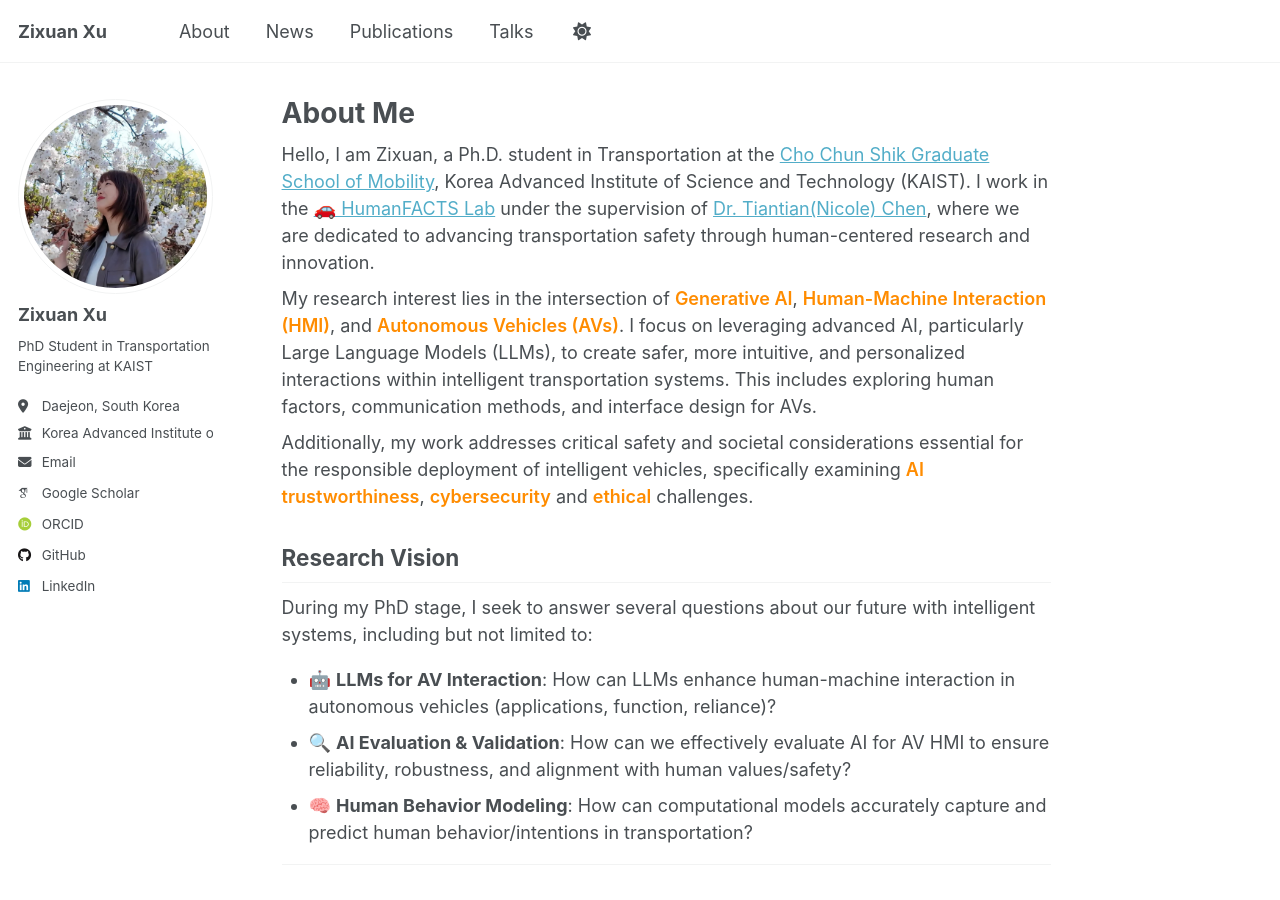
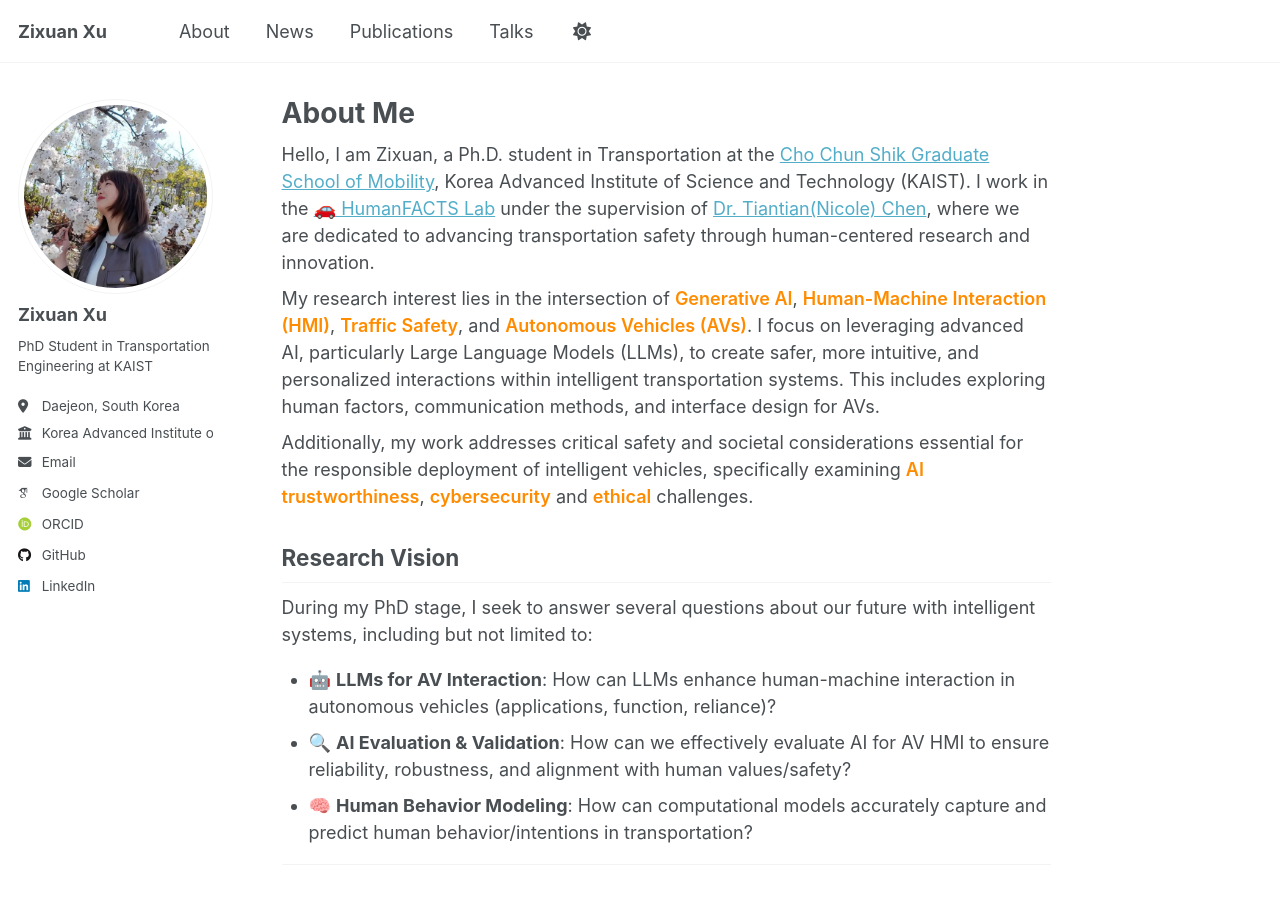
Before and after one commit to zixuan-xu72/zixuan-xu72.github.io, a Jekyll site: the page built from _pages/about.md, in a window 1280 px wide and 900 px high. Built offline with Jekyll 4.4.1, drawn with Linux system fonts in a browser that asks for light colours; some web fonts are replaced.

Commit message:
Update about.md

```diff
--- a/_pages/about.md
+++ b/_pages/about.md
@@ -12,7 +12,7 @@ redirect_from:
 
 Hello, I am Zixuan, a Ph.D. student in Transportation at the [Cho Chun Shik Graduate School of Mobility](https://mobility.kaist.ac.kr/), Korea Advanced Institute of Science and Technology (KAIST). I work in the [🚗 HumanFACTS Lab](https://human-facts.kaist.ac.kr/) under the supervision of [Dr. Tiantian(Nicole) Chen](https://sites.google.com/view/chentiantian/home), where we are dedicated to advancing transportation safety through human-centered research and innovation.
 
-My research interest lies in the intersection of <span style="color: #FF8C00;font-weight: 600;">Generative AI</span>, <span style="color: #FF8C00;font-weight: 600;">Human-Machine Interaction (HMI)</span>, and <span style="color: #FF8C00;font-weight: 600;">Autonomous Vehicles (AVs)</span>. I focus on leveraging advanced AI, particularly Large Language Models (LLMs), to create safer, more intuitive, and personalized interactions within intelligent transportation systems. This includes exploring human factors, communication methods, and interface design for AVs.
+My research interest lies in the intersection of <span style="color: #FF8C00;font-weight: 600;">Generative AI</span>, <span style="color: #FF8C00;font-weight: 600;">Human-Machine Interaction (HMI)</span>, <span style="color: #FF8C00;font-weight: 600;">Traffic Safety</span>, and <span style="color: #FF8C00;font-weight: 600;">Autonomous Vehicles (AVs)</span>. I focus on leveraging advanced AI, particularly Large Language Models (LLMs), to create safer, more intuitive, and personalized interactions within intelligent transportation systems. This includes exploring human factors, communication methods, and interface design for AVs.
 
 Additionally, my work addresses critical safety and societal considerations essential for the responsible deployment of intelligent vehicles, specifically examining <span style="color: #FF8C00;font-weight: 600;">AI trustworthiness</span>, <span style="color: #FF8C00;font-weight: 600;">cybersecurity</span> and <span style="color: #FF8C00;font-weight: 600;"> ethical</span> challenges.
 
```
